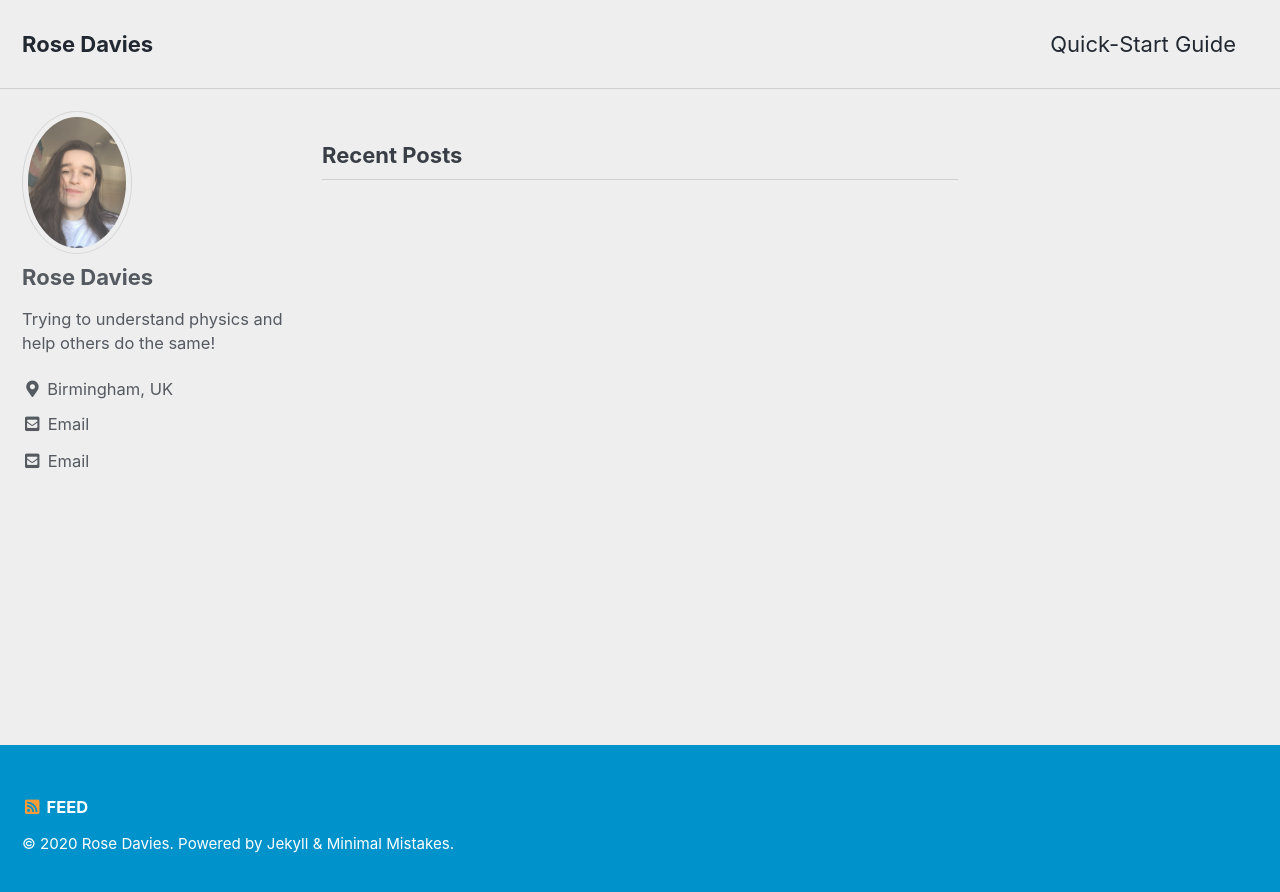
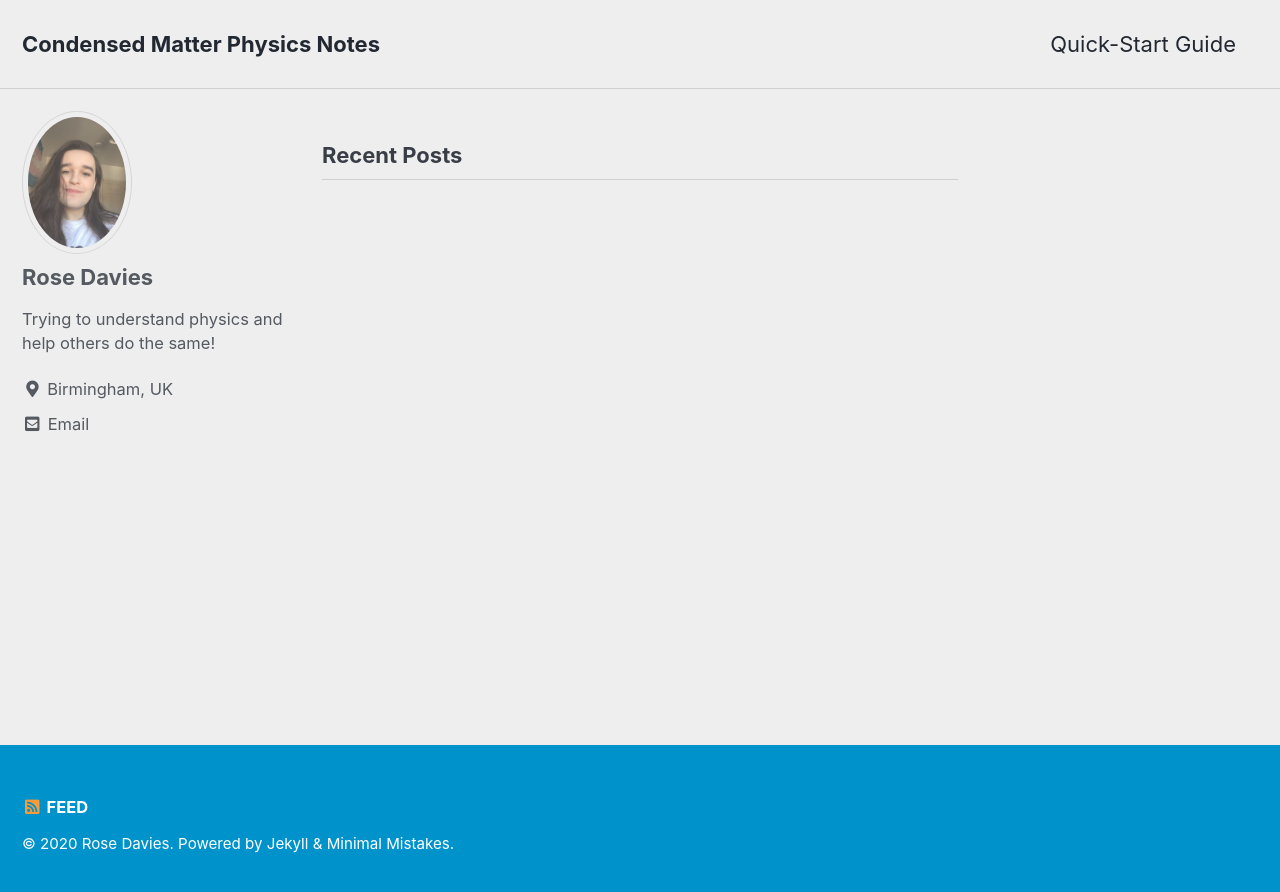
Before and after one commit to rdavies2980/rdavies2980.github.io, a Jekyll site: the page built from index.html, in a window 1280 px wide. Shown: the top 892 px of the page. Built offline with Jekyll 4.4.1, drawn with Linux system fonts in a browser that asks for light colours; cached includes are drawn as plain includes; the list of posts is cut into pages by our own code.

Commit message:
Trying again

```diff
--- a/_config.yml
+++ b/_config.yml
@@ -16,8 +16,8 @@ minimal_mistakes_skin    :  "air" # "default", "aqua", "contrast", "dark", "dirt
 
 # Site Settings
 locale                   : "en-UK"
-title                    : "Rose Davies"
-title_separator          : "-"
+title                    : "Condensed Matter Physics Notes"
+title_separator          : "|"
 subtitle                 : # site tagline that appears below site title in masthead
 name                     : "Rose Davies"
 description              : "Physics Notes"
@@ -99,9 +99,9 @@ author:
   location         : "Birmingham, UK"
   email            : "rxd440@student.bham.ac.uk"
   links:
-    - label: "Email"
-      icon: "fas fa-fw fa-envelope-square"
-      url: "rxd440@student.bham.ac.uk"
+    #- label: "Email"
+    #  icon: "fas fa-fw fa-envelope-square"
+    #  url: "rxd440@student.bham.ac.uk"
     - label: "Website"
       icon: "fas fa-fw fa-link"
       # url: "https://your-website.com"
@@ -281,3 +281,9 @@ defaults:
       comments: # true
       share: true
       related: true
+ # _pages
+  - scope:
+      path: ""
+      type: pages
+    values:
+      layout: single
```
Also changed, not shown: 1 other file.
